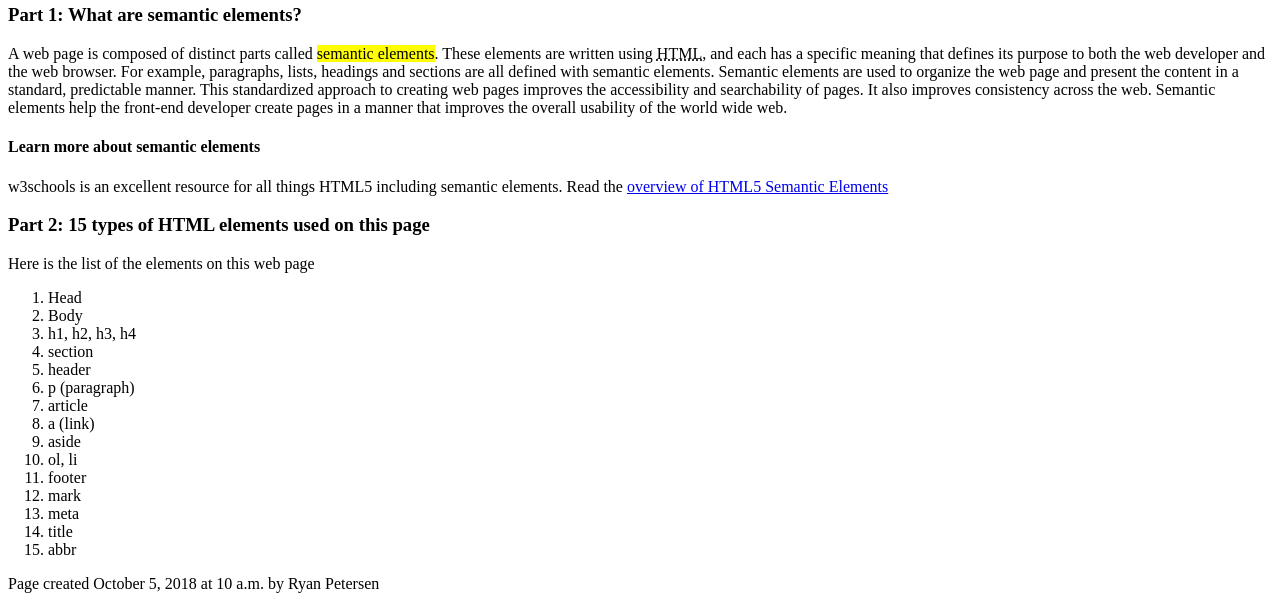
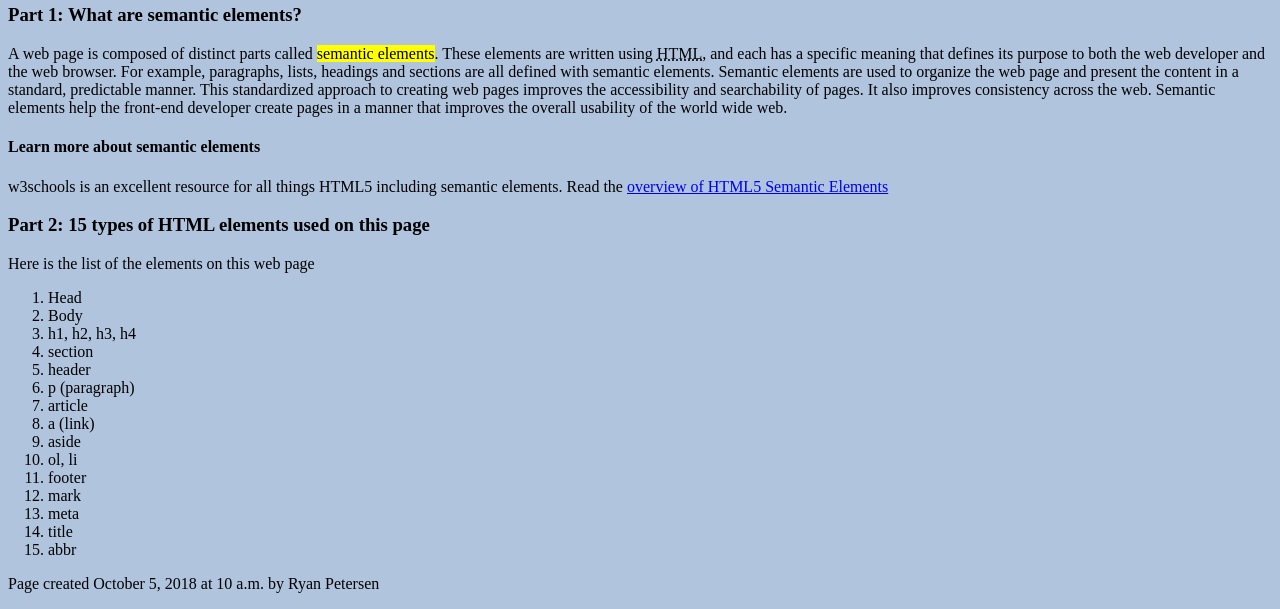
Before and after one commit to ryanfpetersen/portfolio, a plain HTML site: page class1-homework.html in a window 1280 px wide. Shown: the part 386-995 px from the top of the page. Drawn offline with Linux system fonts and the light colour scheme.

Commit message:
added stylesheet to HTML header

```diff
--- a/class1-homework.html
+++ b/class1-homework.html
@@ -3,6 +3,7 @@
     <head>
         <meta charset="utf-8">
         <title>Lesson 1 Homework - Semantic Elements</title>
+        <link rel="stylesheet" type="text/css" href="styles/stylesheet.css">
     </head>
     <body>
       <nav>
--- a/styles/stylesheet.css
+++ b/styles/stylesheet.css
@@ -0,0 +1,7 @@
+/* This is a CSS comment */
+  * {
+    box-sizing: border-box;
+  }
+  body {
+    background-color: LightSteelBlue;
+  }
```
Also changed, not shown: about-me.html (+1 -0 lines), class2-project.html (+1 -0 lines), index.html (+1 -0 lines).
